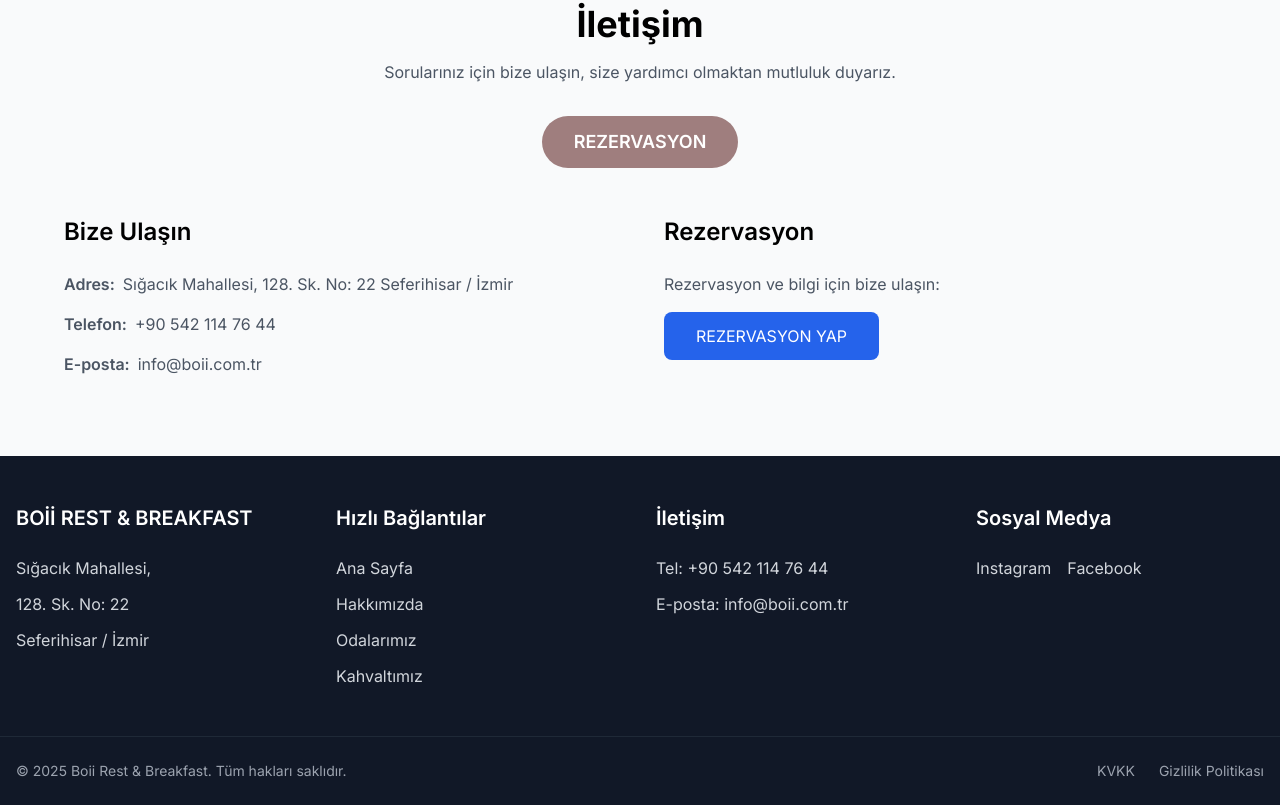
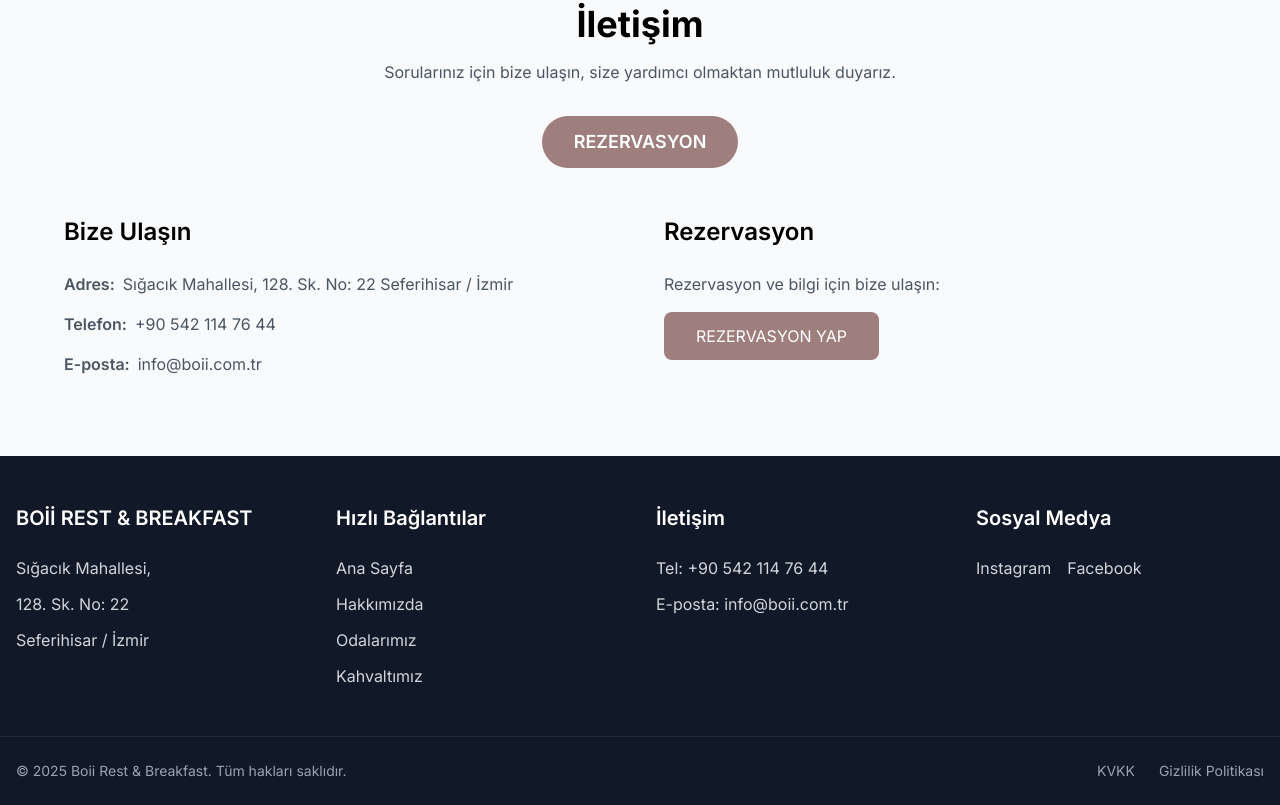
Before and after one commit to gizemDeneme/boii-website, a Next.js app: page / in a window 1280 px wide. Shown: the part 2508-3313 px from the top of the page. Built offline with nearby package versions, Linux system fonts and the light colour scheme.

Commit message:
fix: correct button color class in homepage

```diff
--- a/app/page.tsx
+++ b/app/page.tsx
@@ -157,7 +157,7 @@ export default function Home() {
                 <p className="text-gray-600 mb-4">
                   Rezervasyon ve bilgi için bize ulaşın:
                 </p>
-                <button className="bg-blue-600 text-white px-8 py-3 rounded-lg hover:bg-blue-700 transition-colors">
+                <button className="bg-[#9F7E7E] text-white px-8 py-3 rounded-lg hover:bg-[#8E6D6D] transition-colors">
                   REZERVASYON YAP
                 </button>
               </div>
```
